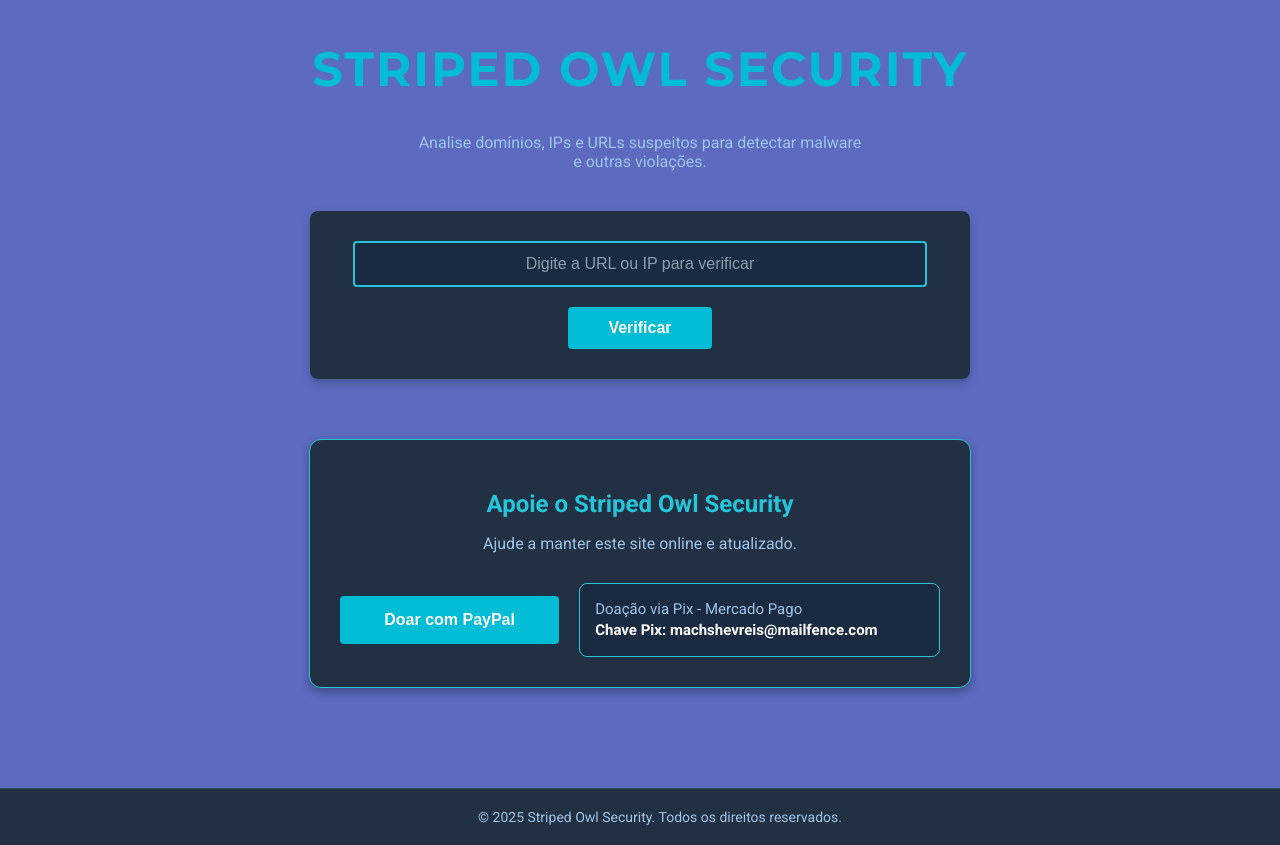
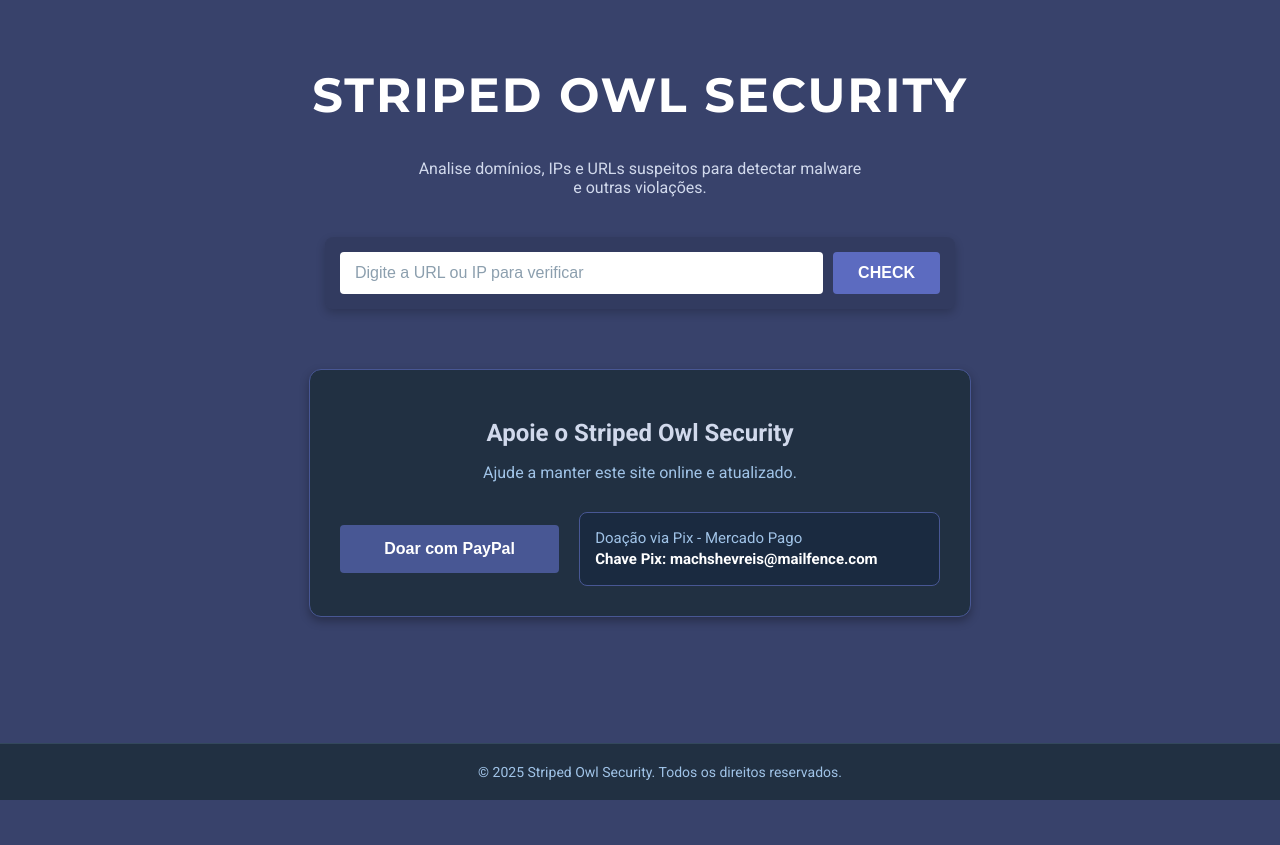
Before and after one commit to FFReis23/stripedowlsecurity, a Flask app: page / in a window 1280 px wide. After the commit the page ends 800 px from the top, so only its background shows below. Run offline with Flask 3, Linux system fonts and the light colour scheme.

Commit message:
Update index.html

```diff
--- a/templates/index.html
+++ b/templates/index.html
@@ -8,10 +8,10 @@
     <link href="https://fonts.googleapis.com/css2?family=Montserrat:wght@700&family=Roboto:wght@400;700&display=swap" rel="stylesheet">
 
     <style>
-        /* Cor de fundo da image_34313a.png (azul claro/violeta) */
+        /* Cor de fundo principal: Azul/Roxo Escuro da imagem */
         body {
             font-family: 'Roboto', Arial, sans-serif;
-            background-color: #5c6bc0;
+            background-color: #38426b;
             color: #ffffff;
             margin: 0;
             padding: 0;
@@ -29,28 +29,27 @@
             padding: 40px 20px;
         }
 
-        /* --- Seção de Título e Busca (Adaptada) --- */
+        /* --- Seção de Título e Busca (Adaptada ao novo esquema de cores) --- */
         .header {
             text-align: center;
-            margin-bottom: 25px; /* Reduzido para aproximar a frase */
+            margin-bottom: 25px;
         }
 
         h1 {
             font-family: 'Montserrat', sans-serif;
             font-size: 48px;
             font-weight: 700;
-            /* Cor do título no exemplo (azul vibrante) */
-            color: #00bcd4;
+            /* Cor do título (mantido branco ou levemente claro) */
+            color: #ffffff;
             letter-spacing: 2px;
             margin: 0;
         }
 
-        /* Frase de descrição adicionada */
         .description-phrase {
             font-size: 16px;
-            color: #a0c3e7; /* Azul claro para o texto */
+            color: #d1d9ec; /* Azul muito claro para o texto */
             margin-top: 10px;
-            margin-bottom: 40px; /* Espaço após a frase e antes do container */
+            margin-bottom: 40px;
             max-width: 450px;
             text-align: center;
         }
@@ -58,28 +57,27 @@
         .search-container {
             max-width: 600px;
             width: 100%;
-            /* Fundo da barra de busca da image_34930c.png */
-            background-color: #213042;
-            padding: 30px; /* Aumentado o padding para se parecer com a imagem */
+            /* Fundo da barra de busca (quase transparente ou cinza sutil) */
+            background-color: rgba(0, 0, 0, 0.1);
+            padding: 15px; /* Reduzido o padding para ficar mais compacto */
             border-radius: 8px;
             box-shadow: 0 4px 10px rgba(0, 0, 0, 0.2);
             display: flex;
-            flex-direction: column; /* Input e botão em colunas */
             align-items: center;
-            gap: 20px;
+            gap: 10px;
         }
 
         input[type="text"] {
-            width: 90%; /* Ajustado para ter margem interna no container */
+            flex-grow: 1;
             padding: 12px 15px;
-            border: 2px solid #26c6da; /* Borda azul clara do input */
+            /* Cor de fundo branca do input da imagem */
+            background-color: #ffffff;
+            color: #333;
+            border: none;
             border-radius: 4px;
             font-size: 16px;
-            /* Fundo do input na image_34930c.png */
-            background-color: #1a2a40;
-            color: #ffffff;
             outline: none;
-            text-align: center; /* Centraliza o texto do placeholder */
+            text-align: left; /* Alinhamento padrão da URL */
         }
 
         input[type="text"]::placeholder {
@@ -87,10 +85,10 @@
         }
 
         button {
-            padding: 12px 40px; /* Mais largo */
+            padding: 12px 25px;
             border: none;
-            /* Cor do botão "Verificar" da image_34930c.png */
-            background-color: #00bcd4;
+            /* Cor do botão "CHECK" da imagem (Azul/Roxo escuro) */
+            background-color: #5c6bc0;
             color: white;
             border-radius: 4px;
             cursor: pointer;
@@ -100,26 +98,27 @@
         }
 
         button:hover {
-            background-color: #00acc1;
+            background-color: #485794;
         }
 
-        /* --- Seção de Doação (Mantida) --- */
+        /* --- Seção de Doação (Cores Adaptadas) --- */
         .donation-section {
             margin-top: 60px;
+            /* Fundo da doação mais escuro para destaque */
             background-color: #213042;
             border-radius: 12px;
             padding: 30px;
             width: 100%;
             max-width: 600px;
             box-shadow: 0 4px 10px rgba(0, 0, 0, 0.3);
-            border: 1px solid #26c6da;
+            border: 1px solid #485794; /* Borda sutil */
         }
 
         .donation-title {
             font-size: 24px;
             font-weight: 700;
             text-align: center;
-            color: #26c6da;
+            color: #d1d9ec;
             margin-bottom: 5px;
         }
 
@@ -148,7 +147,7 @@
         }
 
         .paypal-box button {
-            background-color: #00bcd4;
+            background-color: #485794; /* Azul/Roxo do botão da busca */
             color: white;
             padding: 15px 20px;
             border-radius: 4px;
@@ -158,7 +157,7 @@
         }
 
         .paypal-box button:hover {
-            background-color: #00acc1;
+            background-color: #38426b;
         }
 
         .pix-box {
@@ -167,7 +166,7 @@
             padding: 15px;
             flex: 1.5;
             min-width: 250px;
-            border: 1px solid #26c6da;
+            border: 1px solid #485794; /* Borda sutil */
             color: #a0c3e7;
             display: flex;
             flex-direction: column;
@@ -201,6 +200,7 @@
         /* Adaptação para telas menores */
         @media (max-width: 650px) {
             .search-container {
+                flex-direction: column;
                 padding: 20px;
             }
             button {
@@ -228,7 +228,7 @@
 
         <div class="search-container">
             <input type="text" name="url" placeholder="Digite a URL ou IP para verificar" required>
-            <button type="submit">Verificar</button>
+            <button type="submit">CHECK</button>
         </div>
 
         <div class="donation-section">
```
